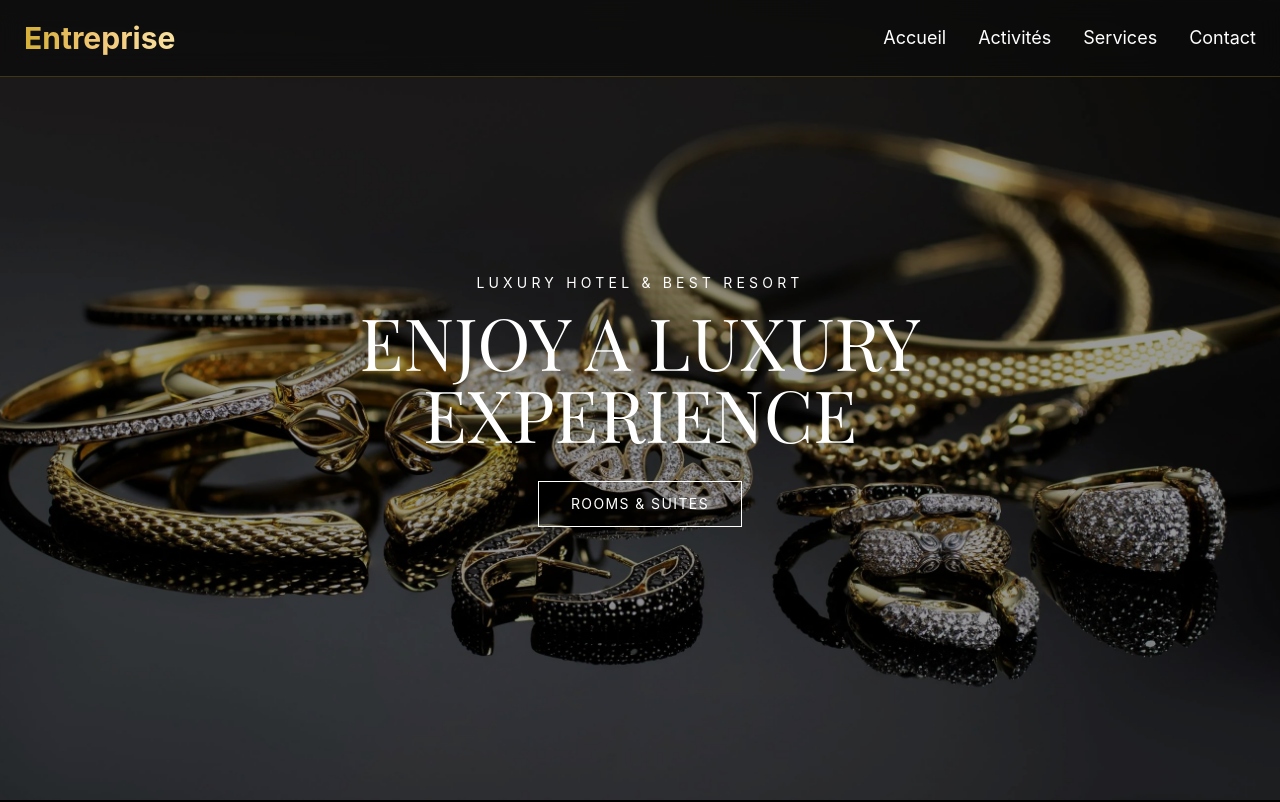
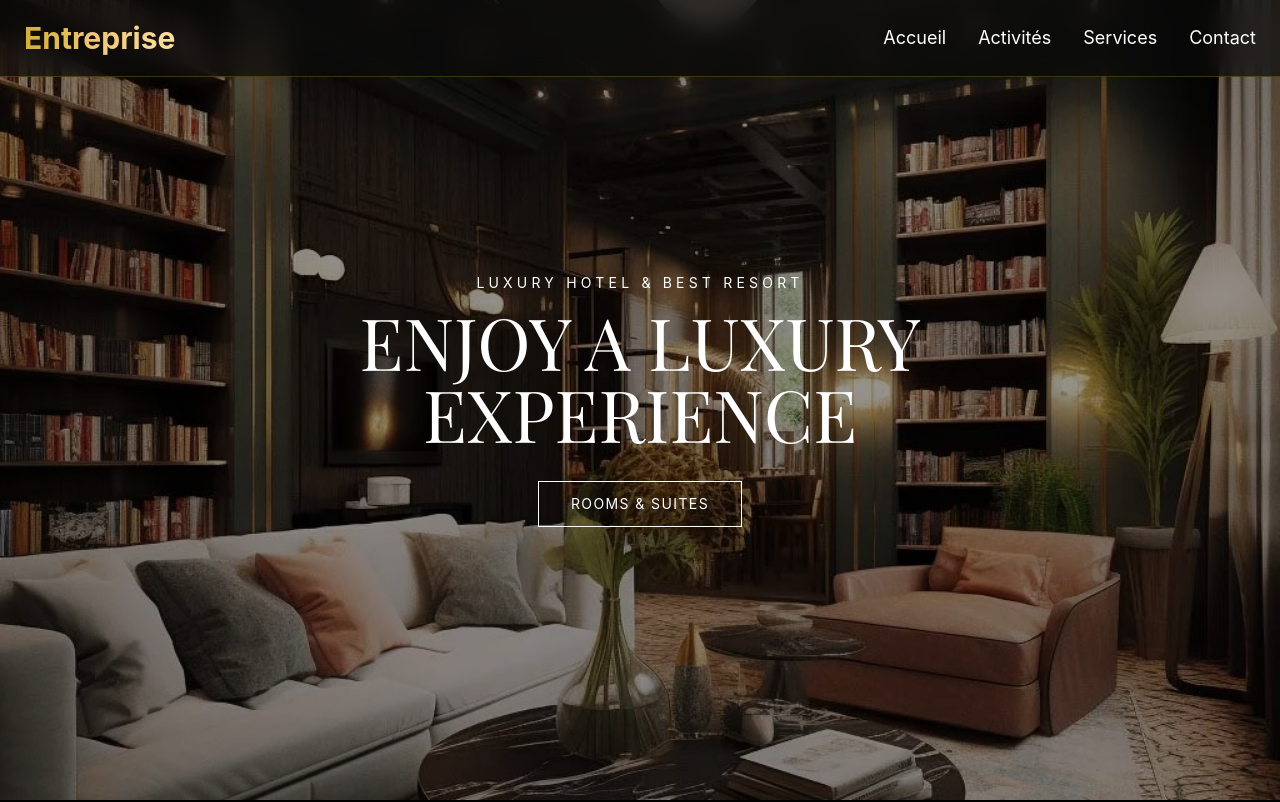
Before and after one commit to fatimasaliousarr-web/websitefatima, a Next.js app in the folder monsieurlemechant-main/: page / in a window 1280 px wide. Shown: the top 802 px of the page. Built offline with nearby package versions, Linux system fonts and the light colour scheme.

Commit message:
Update page.js

```diff
--- a/monsieurlemechant-main/app/page.js
+++ b/monsieurlemechant-main/app/page.js
@@ -4,7 +4,7 @@ export default function Home() {
       {/* Background */}
       <div className="absolute inset-0">
         <img
-          src="/4.jpeg"
+          src="/2.jpeg"
           className="h-full w-full object-cover"
           alt="Luxury Hotel Background"
         />
```
